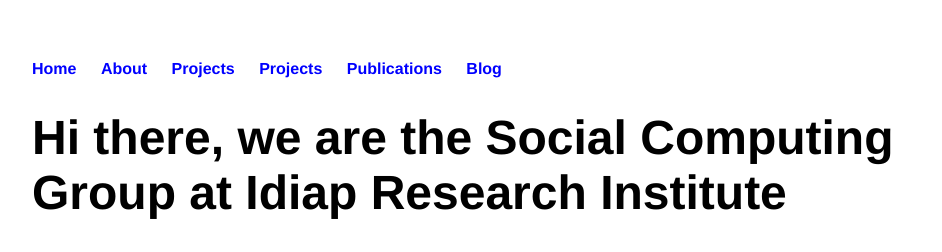
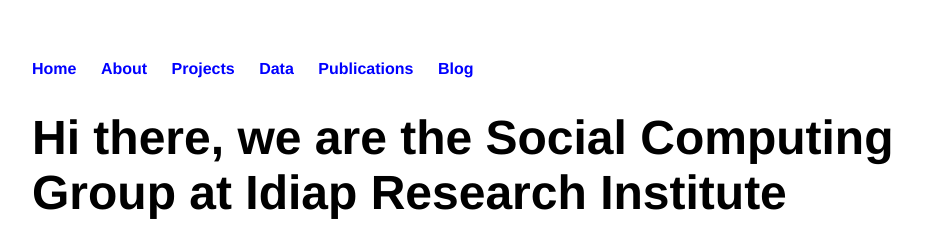
Before and after one commit to socialcomputing-group/socialcomputing-group.github.io, a Jekyll site: the page built from index.html, in a window 1280 px wide and 900 px high. Shown: the top 252 px of the window, without its empty margins (160-1102 px from the left). Built offline with Jekyll 4.4.1, drawn with Linux system fonts in a browser that asks for light colours.

Commit message:
Update default.html

```diff
--- a/_layouts/default.html
+++ b/_layouts/default.html
@@ -11,7 +11,7 @@
 	        		<li><a href="/">Home</a></li>
 		        	<li><a href="/about">About</a></li>
 	        		<li><a href="/projects">Projects</a></li>
-	        		<li><a href="/data">Projects</a></li>
+	        		<li><a href="/data">Data</a></li>
 	        		<li><a href="/publications">Publications</a></li>
 	        		<li><a href="/blog">Blog</a></li>
 	    		</ul>
```
